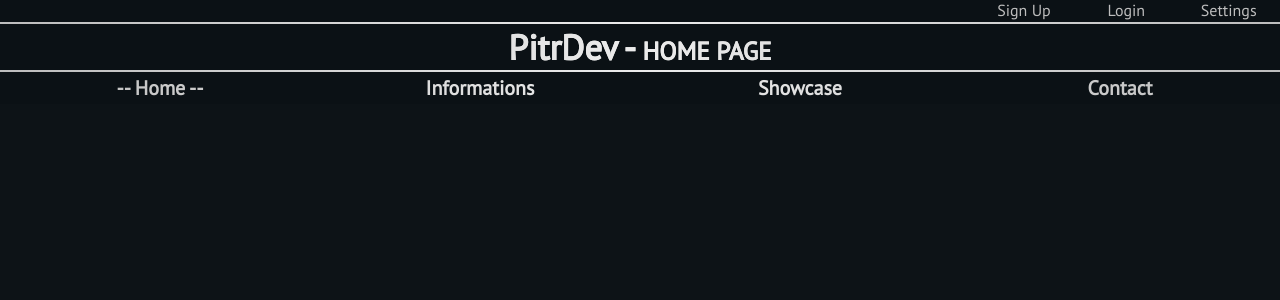
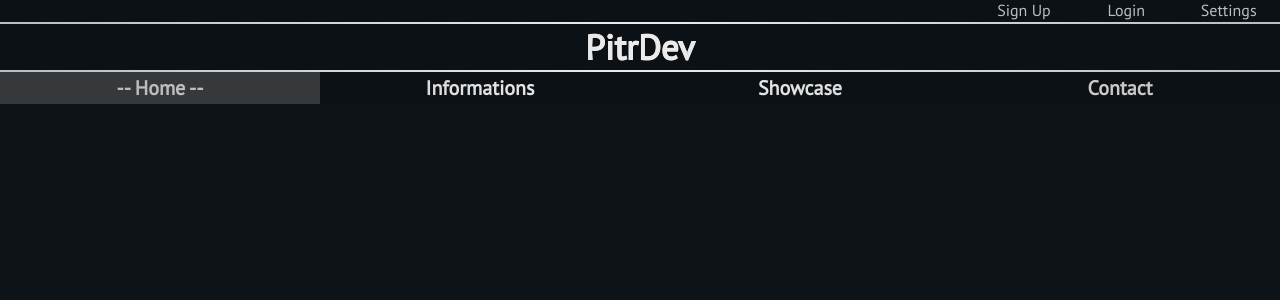
Before and after one commit to PetrPraveky/Python-Webapp, a Flask app: page /home in a window 1280 px wide. Shown: the top 300 px of the page. Run offline with Flask 2, Linux system fonts and the light colour scheme.

Commit message:
Update 17

```diff
--- a/website/static/css/base_style.css
+++ b/website/static/css/base_style.css
@@ -65,9 +65,6 @@ html, body {
     text-align: center;
     font-size: 35px;
 }
-.page-header-title-page {
-    font-size: 25px;
-}
 /* Page header navigation */
 .page-header-nav-div {
     display: flex;
--- a/website/static/css/base_style_hover.css
+++ b/website/static/css/base_style_hover.css
@@ -17,3 +17,6 @@
     cursor: pointer;
     transition: 0.4s;
 }
+.noHover {
+    pointer-events: none;
+}
--- a/website/templates/base.html
+++ b/website/templates/base.html
@@ -45,12 +45,7 @@
                             <p class="page-header-title">
                                 <b>
                                     <span class="page-header-title-main">
-                                        <span class="text-color-red1">Pitr</span>Dev -
-                                    </span>
-                                    <span class="page-header-title-page">
-                                        {% block page_header_title%}
-                                            Base page
-                                        {% endblock %}
+                                        <span class="text-color-red1">Pitr</span>Dev
                                     </span>
                                 </b>
                             </p>
--- a/website/templates/contact.html
+++ b/website/templates/contact.html
@@ -1,9 +1,8 @@
 {% extends "base.html" %}
 
 {% block title %}Contact{% endblock %}
-{% block page_header_title %}CONTACT{% endblock %}
 {% block page_header_nav_opt4 %}
-<a class="page-header-nav-opts">
+<a class="page-header-nav-opts noHover" style="background-color: rgba(161, 161, 161, 0.281)">
     <b>
         -- Contact --
     </b>
--- a/website/templates/home.html
+++ b/website/templates/home.html
@@ -1,9 +1,8 @@
 {% extends "base.html" %}
 
 {% block title %}Home{% endblock %}
-{% block page_header_title %}HOME PAGE{% endblock %}
 {% block page_header_nav_opt1 %}
-<a class="page-header-nav-opts">
+<a class="page-header-nav-opts noHover" style="background-color: rgba(161, 161, 161, 0.281)">
     <b>
         -- Home --
     </b>
--- a/website/templates/info.html
+++ b/website/templates/info.html
@@ -1,9 +1,8 @@
 {% extends "base.html" %}
 
 {% block title %}Informations{% endblock %}
-{% block page_header_title %}INFORMATIONS{% endblock %}
 {% block page_header_nav_opt2 %}
-<a class="page-header-nav-opts">
+<a class="page-header-nav-opts noHover" style="background-color: rgba(161, 161, 161, 0.281)">
     <b>
         -- Informations --
     </b>
--- a/website/templates/show.html
+++ b/website/templates/show.html
@@ -1,9 +1,8 @@
 {% extends "base.html" %}
 
 {% block title %}Showcase{% endblock %}
-{% block page_header_title %}SHOWCASE{% endblock %}
 {% block page_header_nav_opt3 %}
-<a class="page-header-nav-opts">
+<a class="page-header-nav-opts noHover" style="background-color: rgba(161, 161, 161, 0.281)">
     <b>
         -- Showcase --
     </b>
```
